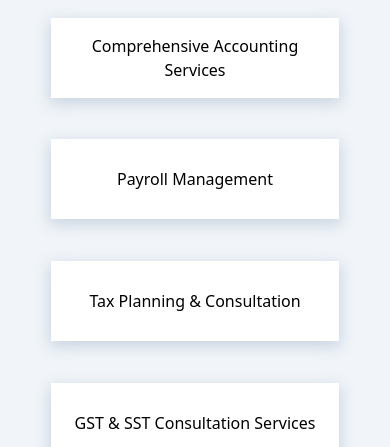
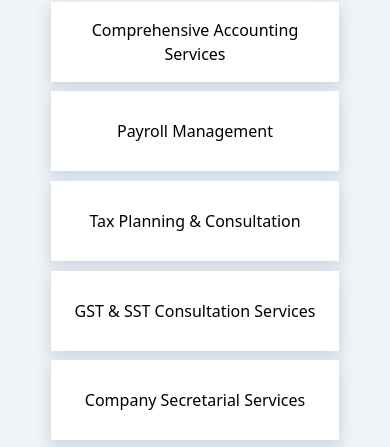
Before and after one commit to dev-wmaker/w-site, a plain HTML site: page services.html in a window 390 px wide. Shown: the part 392-839 px from the top of the page. Drawn offline with Linux system fonts and the light colour scheme.

Commit message:
finetune service padding

```diff
--- a/services.html
+++ b/services.html
@@ -109,6 +109,7 @@
             .service-card {
                 height: 5rem;
                 width: 18rem;
+                margin: var(--my-space-03);
             }
 
             .service-card:hover {
```
